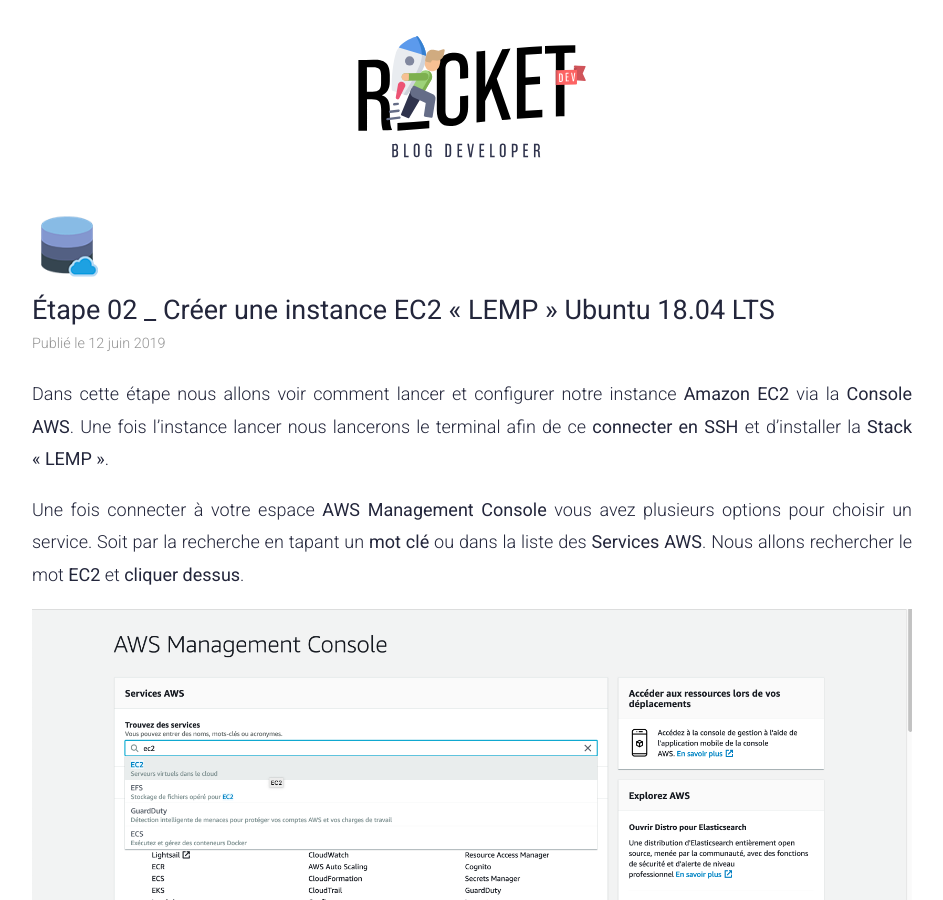
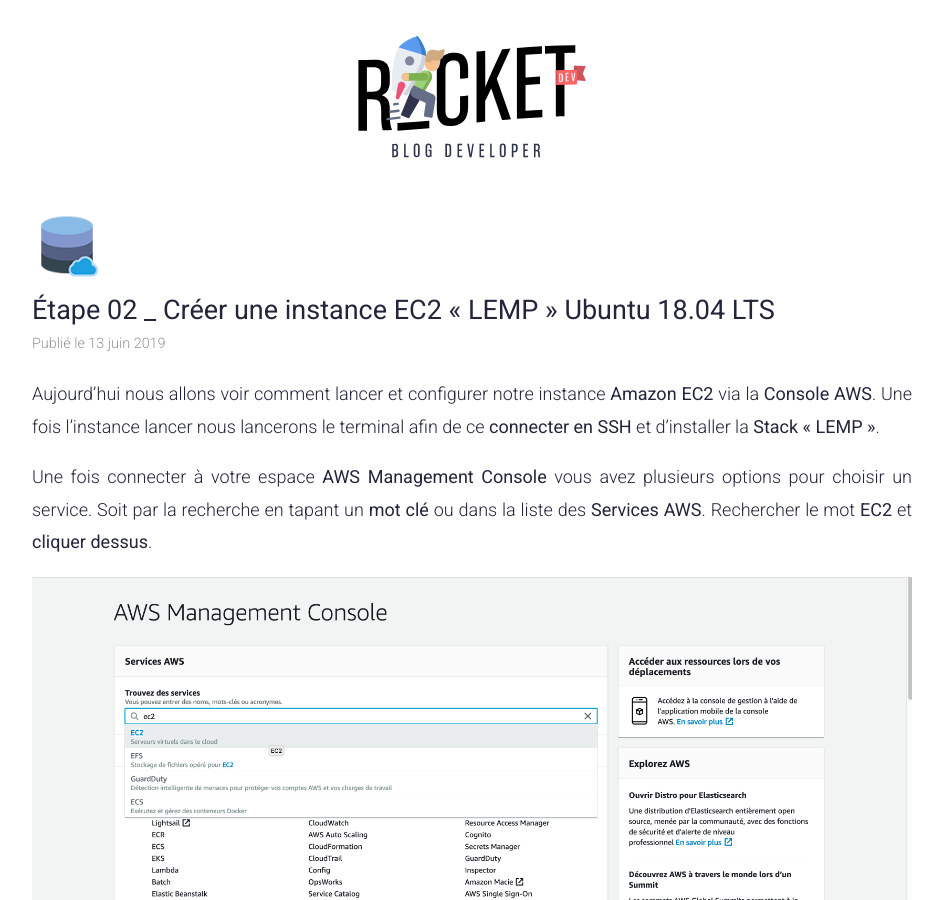
Before and after one commit to lechatgraphique/lechatgraphique.github.io, a Jekyll site: the page built from blog/_posts/2019-06-13-ep3-instance-ec2-aws-lemp-ubuntu.md, in a window 1280 px wide and 900 px high. Shown: the whole window, without its empty margins (168-1111 px from the left). Built offline with Jekyll 4.4.1, drawn with Linux system fonts in a browser that asks for light colours; some of the changed text lies outside the part shown.

Commit message:
update:text

```diff
--- a/blog/_posts/2019-06-13-ep3-instance-ec2-aws-lemp-ubuntu.md
+++ b/blog/_posts/2019-06-13-ep3-instance-ec2-aws-lemp-ubuntu.md
@@ -1,21 +1,21 @@
 ---
 layout: post
 title: "Étape 02 _ Créer une instance EC2 « LEMP » Ubuntu 18.04 LTS"
-date: 2019-06-12 06:00:00 +0200
+date: 2019-06-13 06:00:00 +0200
 image : assets/images/blog/server.png
 numberList: "04"
 description: "Afin d’accéder aux différents services disponibles sur AWS, vous devez vous créer un compte. Je vous explique ci-dessous comment faire."
 ---
-Dans cette étape nous allons voir comment lancer et configurer notre instance **Amazon EC2** via la **Console AWS**. Une fois l’instance lancer nous lancerons le terminal afin de ce **connecter en SSH** et d’installer la **Stack « LEMP »**.
+Aujourd'hui nous allons voir comment lancer et configurer notre instance **Amazon EC2** via la **Console AWS**. Une fois l’instance lancer nous lancerons le terminal afin de ce **connecter en SSH** et d’installer la **Stack « LEMP »**.
 
-Une fois connecter à votre espace **AWS Management Console** vous avez plusieurs options pour choisir un service. Soit par la recherche en tapant un **mot clé** ou dans la liste des **Services AWS**. Nous allons rechercher le mot **EC2** et **cliquer dessus**.
+Une fois connecter à votre espace **AWS Management Console** vous avez plusieurs options pour choisir un service. Soit par la recherche en tapant un **mot clé** ou dans la liste des **Services AWS**. Rechercher le mot **EC2** et **cliquer dessus**.
 
 ![Amazon Web Service!](/assets/images/blog/blog-aws-ec2-tableau-de-bord.png)
 
 Vous vous trouvez à présent sur le **Tableau de bord EC2**. Avant de lancer une instance nous allons créer deux choses indispensable :
 
 - Une paire de clés afin de vous connectez en `SSH`
-- Un groupe de sécurité  pour les accès `SSH`, `HTTP`, `HTTPS`
+- Un groupe de sécurité pour les accès `SSH`, `HTTP`, `HTTPS`
 
 ![Amazon Web Service!](/assets/images/blog/blog-aws-ec2-tableau-de-bord-ec2.png)
 
```
Also changed, not shown: other parts of blog/_posts/2019-06-13-ep3-instance-ec2-aws-lemp-ubuntu.md (+3 -3 lines), 4 other files.
